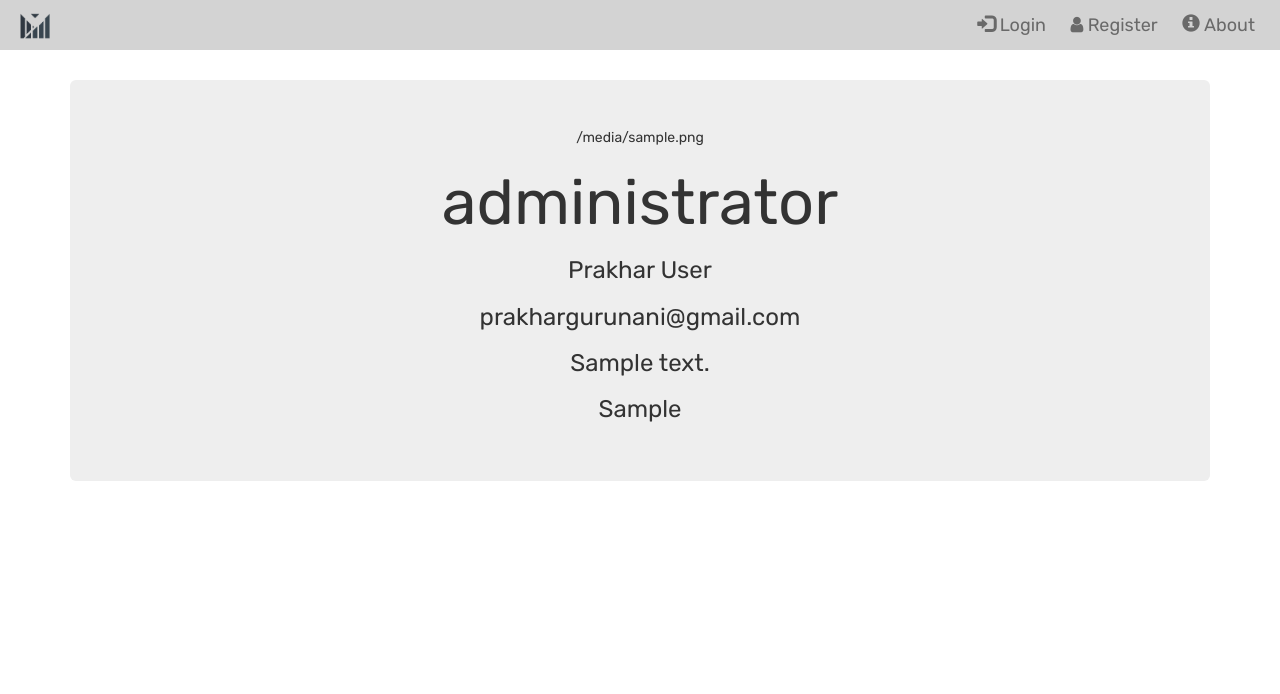
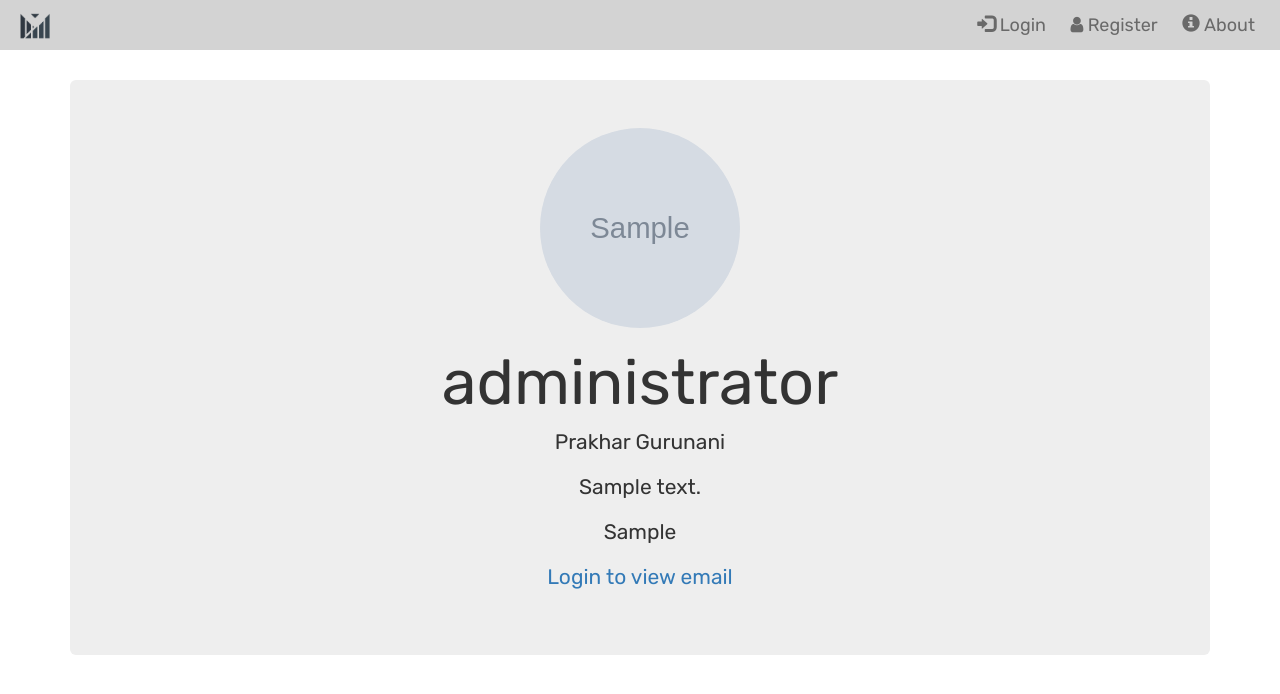
Before and after one commit to FirePing32/VellXR, a Django app: template user/templates/user/profile.html in a window 1280 px wide. Shown: the top 694 px of the page. Run offline with Django 3.2, Linux system fonts and the light colour scheme; data comes from the database, SQL or seed files in the repository; both versions use the stored data as it was after the commit; the template is opened without the code that fills it: values that come from a table or form of the project are taken from there, most other values are stand-ins (such as "Sample title", 1, 10 or a date in 2020); grey boxes marked "Sample" are stand-in pictures; some libraries are stand-ins or nearby versions.

Commit message:
add user profiles

```diff
--- a/user/templates/user/profile.html
+++ b/user/templates/user/profile.html
@@ -5,12 +5,16 @@
 <meta name="viewport" content="width=device-width, initial-scale=1">
 <div class="container">
     <div class="jumbotron text-center">
-        {{ user_image }}
+        <img src="{{ user_image.url }}" style="height: 200px; width: 200px; border-radius: 100%;">
         <h1>{{ user_username.username }}</h1>
-        <h3>{{ user_username.first_name}} {{ user_profile.last_name }}</h3>
-        <h3>{{ user_username.email }}</h3>
-        <h3>{{ user_bio }}</h3>
-        <h3>{{ user_portfolio_site }}</h3>
+        <p>{{ user_username.first_name}} {{ user_username.last_name }}</p>
+        <p>{{ user_bio }}</p>
+        <p>{{ user_portfolio_site }}</p>
+        {% if user.is_authenticated %}
+            <p>{{ user_username.email }}</p>
+        {% else %}
+            <a href="{% url 'login' %}"><p>Login to view email</p></a>
+        {% endif %}
     </div>
 </div>
 {% endblock %}
```
Also changed, not shown: db.sqlite3.
